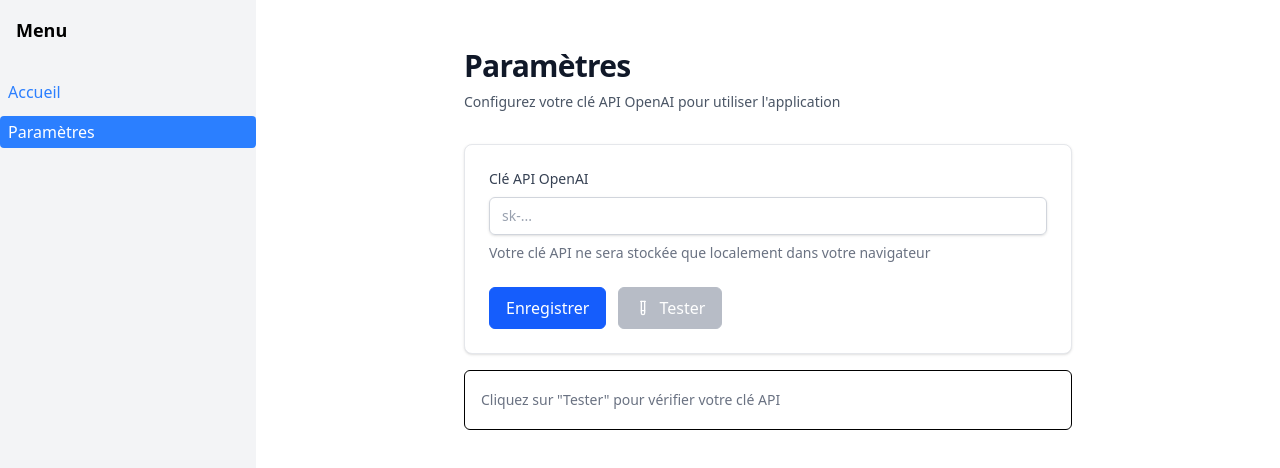
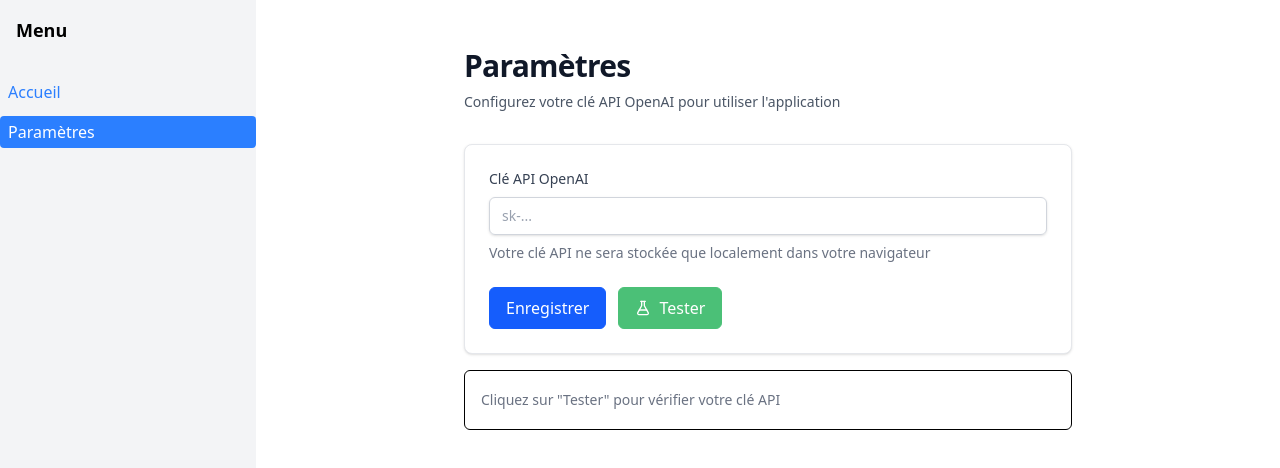
Before and after one commit to jlg-formation/memoire-technique, a React (Vite) app: page /parametres in a window 1280 px wide. Shown: the top 468 px of the page. Built offline with nearby package versions, Linux system fonts and the light colour scheme.

Commit message:
feat: replace TestTube icon with FlaskConical in AsyncPrimaryButton and update button styling for better visibility

```diff
--- a/src/pages/Settings.tsx
+++ b/src/pages/Settings.tsx
@@ -3,7 +3,7 @@ import { useOpenAIKeyStore } from "../store/useOpenAIKeyStore";
 import { testKey } from "../lib/OpenAI";
 import { ButtonPrimary } from "../components/ui";
 import AsyncPrimaryButton from "../components/ui/AsyncPrimaryButton";
-import { TestTube } from "lucide-react";
+import { FlaskConical } from "lucide-react";
 
 function Settings() {
   const { apiKey, setApiKey } = useOpenAIKeyStore(); // gestion locale uniquement
@@ -73,7 +73,8 @@ function Settings() {
             <AsyncPrimaryButton
               onClick={handleTest}
               disabled={!tempKey.trim()}
-              icon={TestTube}
+              icon={FlaskConical}
+              className="bg-green-600 border-green-600 hover:bg-green-700 hover:border-green-700"
             >
               Tester
             </AsyncPrimaryButton>
```
